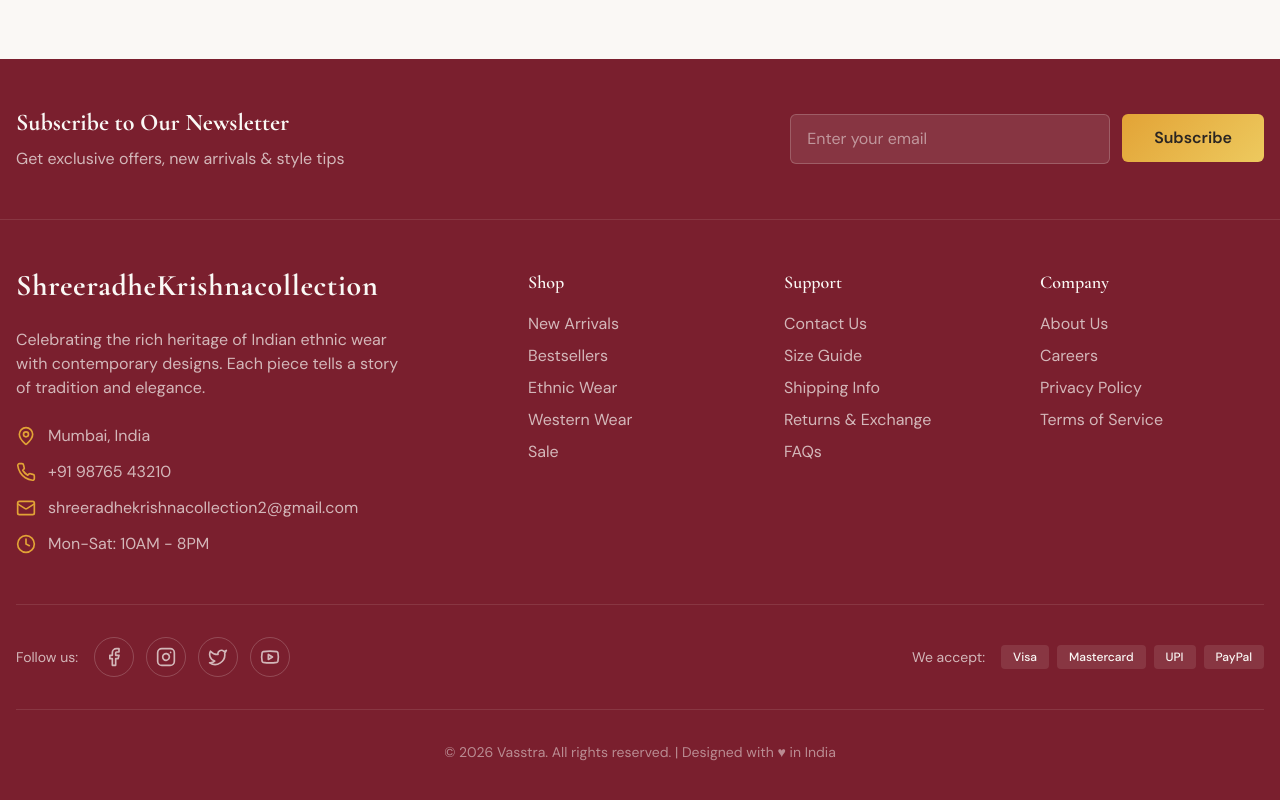
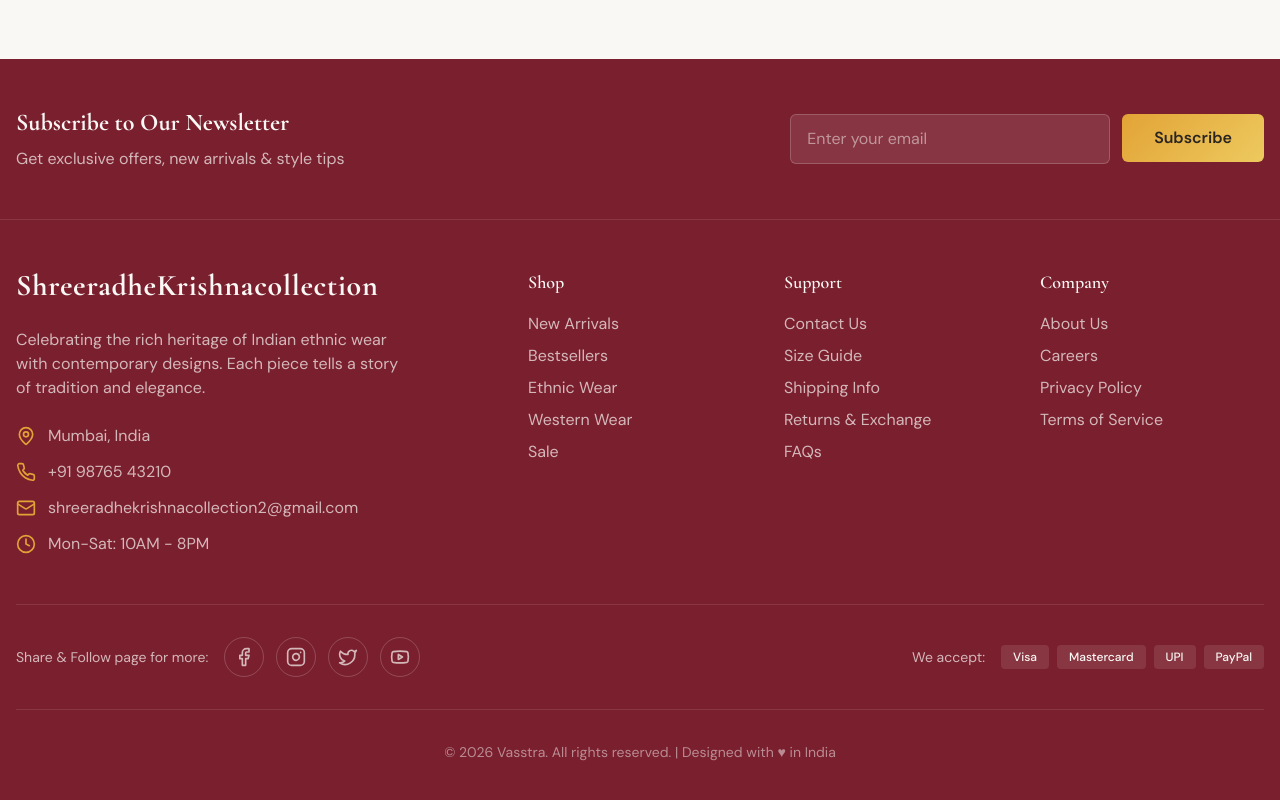
Before and after one commit to Ishwar78/radhekrishna, a React (Vite) app: page /faq in a window 1280 px wide. Shown: the part 2369-3169 px from the top of the page. Built offline with nearby package versions, Linux system fonts and the light colour scheme; no server answers; the HTML template or start-up script is replaced by a standard one.

Commit message:
completionId: cgen-99d2eb2a71b64f69ba411d980565dab9
cgen-99d2eb2a71b64f69ba411d980565dab9

```diff
--- a/src/components/Footer.tsx
+++ b/src/components/Footer.tsx
@@ -143,17 +143,40 @@ export default function Footer() {
           <div className="flex flex-col md:flex-row items-center justify-between gap-6">
             {/* Social Links */}
             <div className="flex items-center gap-4">
-              <span className="text-primary-foreground/70 text-sm">Follow us:</span>
+              <span className="text-primary-foreground/70 text-sm">Share & Follow page for more:</span>
               <div className="flex gap-3">
-                {[Facebook, Instagram, Twitter, Youtube].map((Icon, index) => (
-                  <a
-                    key={index}
-                    href="#"
-                    className="h-10 w-10 rounded-full border border-primary-foreground/20 flex items-center justify-center text-primary-foreground/70 hover:text-gold hover:border-gold transition-colors"
-                  >
-                    <Icon className="h-5 w-5" />
-                  </a>
-                ))}
+                <a
+                  href="https://www.facebook.com/share/17nXrxJbYA/"
+                  target="_blank"
+                  rel="noopener noreferrer"
+                  className="h-10 w-10 rounded-full border border-primary-foreground/20 flex items-center justify-center text-primary-foreground/70 hover:text-gold hover:border-gold transition-colors"
+                  title="Follow us on Facebook"
+                >
+                  <Facebook className="h-5 w-5" />
+                </a>
+                <a
+                  href="https://www.instagram.com/shreeradhekrishnacollection97?igsh=MWt6dDk0NmR5ZDBxbw=="
+                  target="_blank"
+                  rel="noopener noreferrer"
+                  className="h-10 w-10 rounded-full border border-primary-foreground/20 flex items-center justify-center text-primary-foreground/70 hover:text-gold hover:border-gold transition-colors"
+                  title="Follow us on Instagram"
+                >
+                  <Instagram className="h-5 w-5" />
+                </a>
+                <a
+                  href="#"
+                  className="h-10 w-10 rounded-full border border-primary-foreground/20 flex items-center justify-center text-primary-foreground/70 hover:text-gold hover:border-gold transition-colors"
+                  title="Follow us on Twitter"
+                >
+                  <Twitter className="h-5 w-5" />
+                </a>
+                <a
+                  href="#"
+                  className="h-10 w-10 rounded-full border border-primary-foreground/20 flex items-center justify-center text-primary-foreground/70 hover:text-gold hover:border-gold transition-colors"
+                  title="Follow us on YouTube"
+                >
+                  <Youtube className="h-5 w-5" />
+                </a>
               </div>
             </div>
 
```
